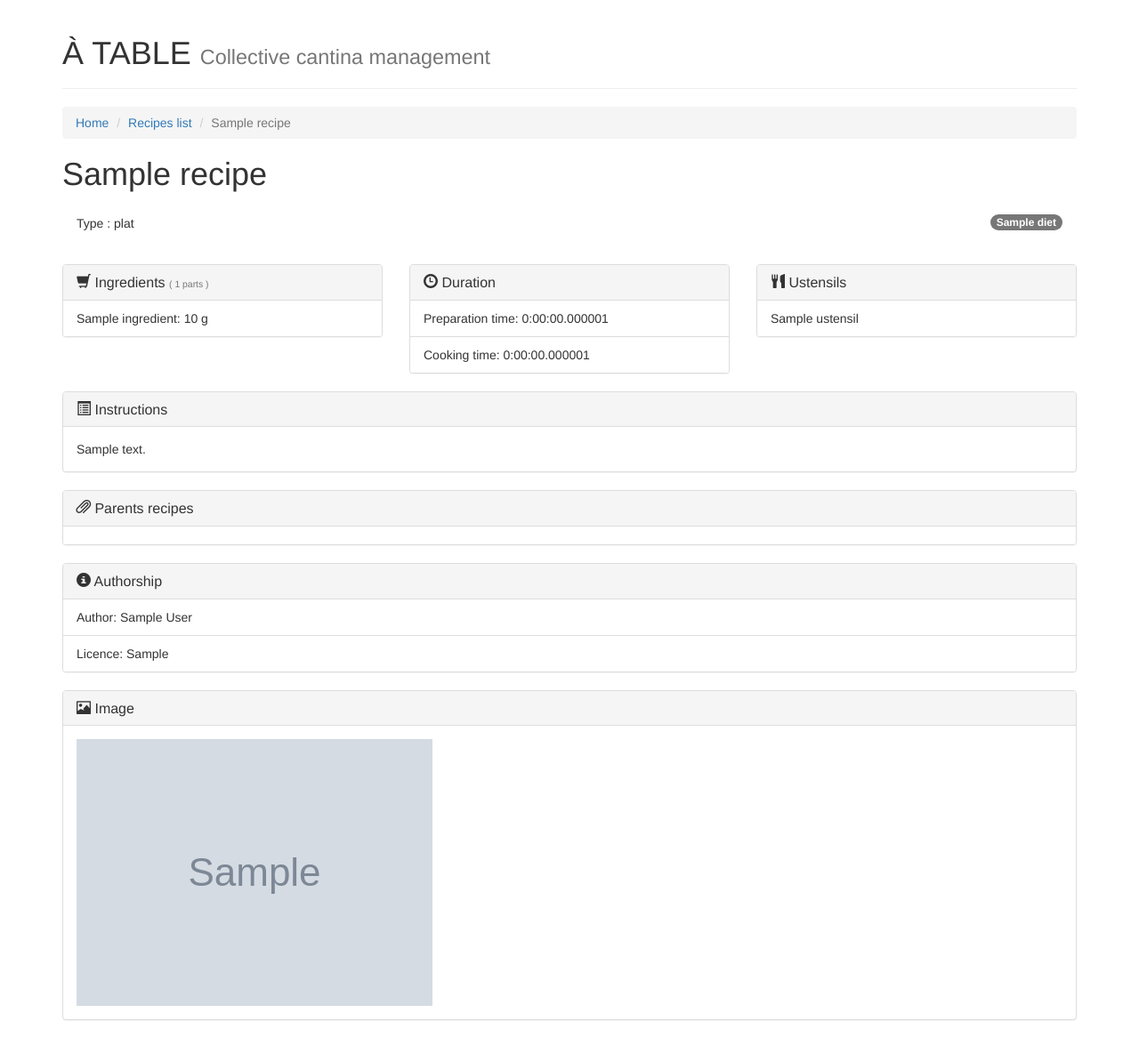
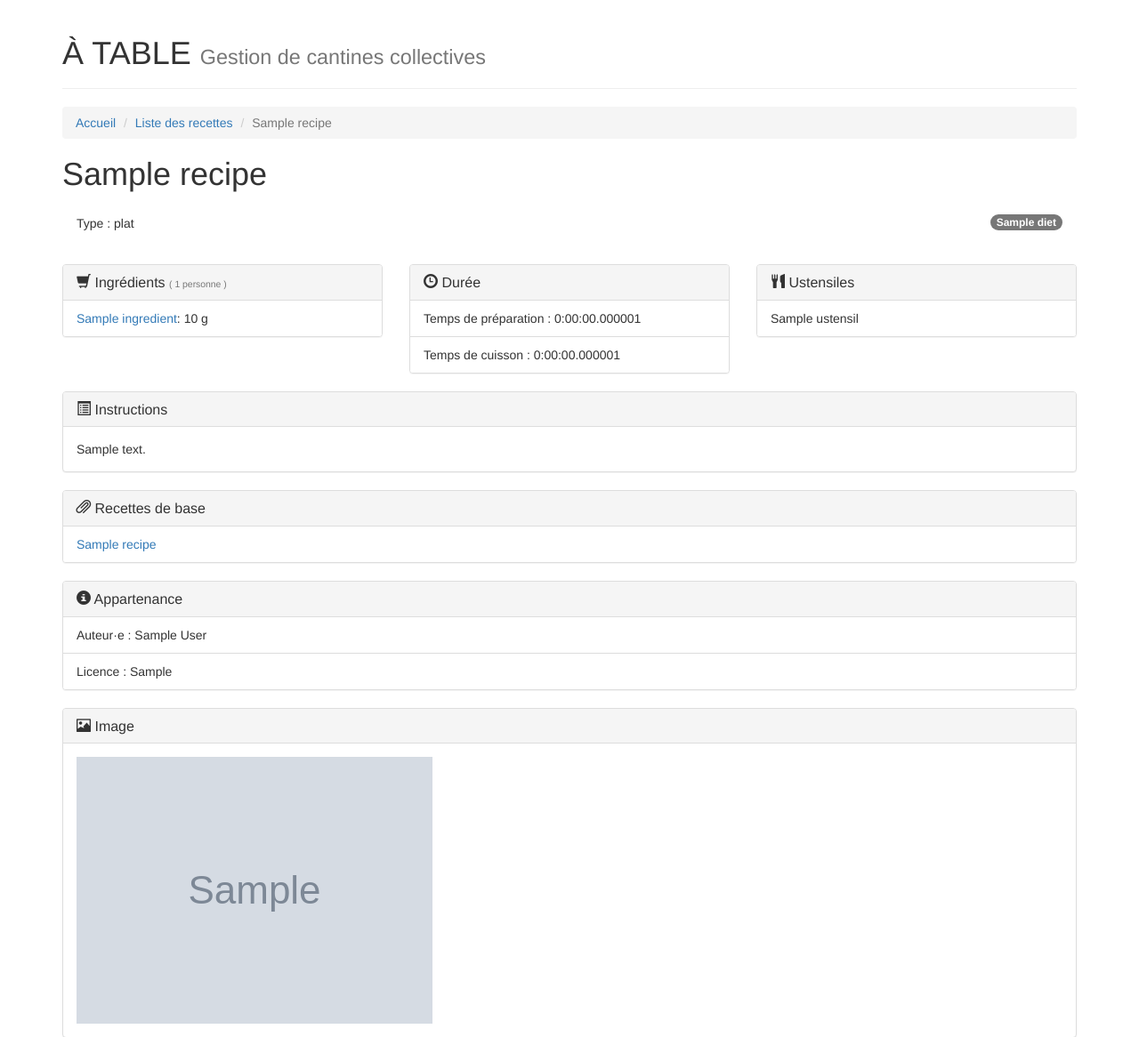
Before and after one commit to vegaelle/atable, a Django app: page /recipes/1 in a window 1280 px wide. Shown: the top 1166 px of the page at 89% size. Run offline with Django 3.2, Linux system fonts and the light colour scheme; tables that the repository leaves empty hold one stand-in row (values such as "Sample post"); grey boxes marked "Sample" are stand-in pictures; parts of the project's set-up code (start-up, migrations or seed data) failed here and were passed over; some libraries are stand-ins or nearby versions.

Commit message:
Translated templates to french + small fixes

```diff
--- a/atable/recipes/models.py
+++ b/atable/recipes/models.py
@@ -40,6 +40,9 @@ class Ingredient(models.Model):
 
     def __str__(self):
         return self.name
+
+    def get_absolute_url(self):
+        return resolve_url('ingredient_detail', pk=self.pk)
 
     class Meta:
         verbose_name = 'ingrédient'
@@ -143,6 +146,9 @@ class Recipe(models.Model):
                 recipe_ingredient.quantity
         return '{} €'.format(price)  # TODO: the currency should be dynamic
     price.short_description = 'prix'
+
+    def get_absolute_url(self):
+        return resolve_url('recipe_detail', pk=self.pk)
 
     class Meta:
         verbose_name = 'recette'
--- a/atable/recipes/templates/recipes/base.html
+++ b/atable/recipes/templates/recipes/base.html
@@ -16,11 +16,11 @@
         <header class="page-header">
             <h1>
                 À TABLE
-                <small>Collective cantina management</small>
+                <small>Gestion de cantines collectives</small>
             </h1>
         </header>
         <main>
-        {% block content %}content{% endblock %}
+        {% block content %}{% endblock %}
         </main>
     </div>
     <script src="{% static 'js/jquery.min.js' %}"></script>
--- a/atable/recipes/templates/recipes/ingredient_detail.html
+++ b/atable/recipes/templates/recipes/ingredient_detail.html
@@ -5,8 +5,8 @@
 
 <header>
     <ol class="breadcrumb">
-      <li><a href="{% url 'home' %}">Home</a></li>
-      <li><a href="{% url 'ingredient_list' %}">Ingredients list</a></li>
+      <li><a href="{% url 'home' %}">Accueil</a></li>
+      <li><a href="{% url 'ingredient_list' %}">Liste des ingrédients</a></li>
       <li class="active">{{ ingredient.name }}</li>
     </ol>
     <h1>{{ ingredient.name | capfirst }}</h1>
@@ -14,7 +14,7 @@
 
 <div class="panel panel-noborder">
     <div class="panel-body">
-        {% if ingredient.diets %}
+        {% if ingredient.diets.count %}
         {% for diet in ingredient.diets.all %}
         <span class="diet badge">{{ diet }}</span>
         {% endfor %}
--- a/atable/recipes/templates/recipes/recipe_detail.html
+++ b/atable/recipes/templates/recipes/recipe_detail.html
@@ -5,8 +5,8 @@
 
 <header>
     <ol class="breadcrumb">
-      <li><a href="{% url 'home' %}">Home</a></li>
-      <li><a href="{% url 'recipe_list' %}">Recipes list</a></li>
+      <li><a href="{% url 'home' %}">Accueil</a></li>
+      <li><a href="{% url 'recipe_list' %}">Liste des recettes</a></li>
       <li class="active">{{ recipe.name }}</li>
     </ol>
     <h1>{{ recipe.name | capfirst }}</h1>
@@ -14,7 +14,7 @@
 
 <div class="panel panel-noborder">
     <div class="panel-body">
-        {% if recipe.diets %}
+        {% if recipe.diets.count %}
         {% for diet in recipe.diets.all %}
         <span class="diet badge">{{ diet }}</span>
         {% endfor %}
@@ -30,11 +30,11 @@
     <div class="{% if recipe.ustensils.all %}col-lg-4 col-md-4{% else %}col-lg-6 col-md-6{% endif %}">
         <div class="panel panel-default">
             <div class="panel-heading">
-                <h2 class="panel-title"><span class="glyphicon glyphicon-shopping-cart"></span> Ingredients <small>( {{ recipe.parts }} parts )</small></h2>
+                <h2 class="panel-title"><span class="glyphicon glyphicon-shopping-cart"></span> Ingrédients <small>( {{ recipe.parts }} personne{{ recipe.parts | pluralize }} )</small></h2>
             </div>
             <ul class="list-group">
             {% for recipeingredient in recipe.recipeingredient_set.all %}
-                <li class="list-group-item">{{ recipeingredient.ingredient | capfirst }}: {{ recipeingredient.quantity }} {{ recipeingredient.ingredient.unit }}</li>
+                <li class="list-group-item"><a href="{{ recipeingredient.ingredient.get_absolute_url }}">{{ recipeingredient.ingredient | capfirst }}</a>: {{ recipeingredient.quantity }} {{ recipeingredient.ingredient.unit }}</li>
             {% endfor %}
             </ul>
         </div>
@@ -43,11 +43,11 @@
     <div class="{% if recipe.ustensils.all %}col-lg-4 col-md-4{% else %}col-lg-6 col-md-6{% endif %}">
         <div class="panel panel-default">
             <div class="panel-heading">
-                <h2 class="panel-title"><span class="glyphicon glyphicon-time"></span> Duration</h2>
+                <h2 class="panel-title"><span class="glyphicon glyphicon-time"></span> Durée</h2>
             </div>
             <ul class="list-group">
-                <li class="list-group-item">Preparation time: {{ recipe.preparation_time }}</li>
-                <li class="list-group-item">Cooking time: {{ recipe.cooking_time }}</li>
+                <li class="list-group-item">Temps de préparation : {% if not recipe.preparation_time %}Aucun{% else %}{{ recipe.preparation_time }}{% endif %}</li>
+                <li class="list-group-item">Temps de cuisson : {% if not recipe.cooking_time %}Aucun{% else %}{{ recipe.cooking_time }}{% endif %}</li>
             </ul>
         </div>
     </div>
@@ -56,11 +56,11 @@
     <div class="col-lg-4 col-md-4">
         <div class="panel panel-default">
             <div class="panel-heading">
-                <h2 class="panel-title"><span class="glyphicon glyphicon-cutlery"></span> Ustensils</h2>
+                <h2 class="panel-title"><span class="glyphicon glyphicon-cutlery"></span> Ustensiles</h2>
             </div>
             <ul class="list-group">
-            {% for ustensils in recipe.ustensils.all %}
-                <li class="list-group-item">{{ ustensils | capfirst }}</li>
+            {% for ustensil in recipe.ustensils.all %}
+                <li class="list-group-item">{{ ustensil | capfirst }}</li>
             {% endfor %}
             </ul>
         </div>
@@ -76,14 +76,14 @@
     <div class="panel-body">{{ recipe.description }}</div>
 </div>
 
-{% if recipe.parent_recipes.all %}
+{% if recipe.parent_recipes.count %}
 <div class="panel panel-default">
     <div class="panel-heading">
-        <h2 class="panel-title"><span class="glyphicon glyphicon-paperclip"></span> Parents recipes</h2>
+        <h2 class="panel-title"><span class="glyphicon glyphicon-paperclip"></span> Recettes de base</h2>
     </div>
     <ul class="list-group">
     {% for parent_recipe in recipe.parent_recipes.all %}
-        <li class="list-group-item">{{ parent_recipes }}</li>
+        <li class="list-group-item"><a href="{{ parent_recipe.get_absolute_url }}">{{ parent_recipe }}</a></li>
     {% endfor %}
     </ul>
 </div>
@@ -93,11 +93,11 @@
 
 <div class="panel panel-default">
     <div class="panel-heading">
-        <h2 class="panel-title"><span class="glyphicon glyphicon-info-sign"></span> Authorship</h2>
+        <h2 class="panel-title"><span class="glyphicon glyphicon-info-sign"></span> Appartenance</h2>
     </div>
     <ul class="list-group">
-        <li class="list-group-item">Author: {{ recipe.author }}</li>
-        <li class="list-group-item">Licence: {{ recipe.licence }}</li>
+        <li class="list-group-item">Auteur·e : {{ recipe.author }}</li>
+        <li class="list-group-item">Licence : {{ recipe.licence }}</li>
     </ul>
 </div>
 
--- a/atable/recipes/templates/recipes/roadmap_session.html
+++ b/atable/recipes/templates/recipes/roadmap_session.html
@@ -7,10 +7,10 @@
 
 <header>
     <ol class="breadcrumb">
-      <li><a href="{% url 'home' %}">Home</a></li>
-      <li class="active">Session roadmap: {{ session.name }}</li>
+      <li><a href="{% url 'home' %}">Accueil</a></li>
+      <li class="active">Feuille de route : {{ session.name }}</li>
     </ol>
-    <h1>Session roadmap: {{ session.name }}</h1>
+    <h1>Feuille de route : {{ session.name }}</h1>
 </header>
 
 <div class="panel panel-default">
```
Also changed, not shown: atable/recipes/templates/recipes/ingredient_list.html (+6 -6 lines), atable/recipes/templates/recipes/recipe_list.html (+9 -9 lines), atable/recipes/templates/recipes/roadmap_meal.html (+4 -4 lines).
